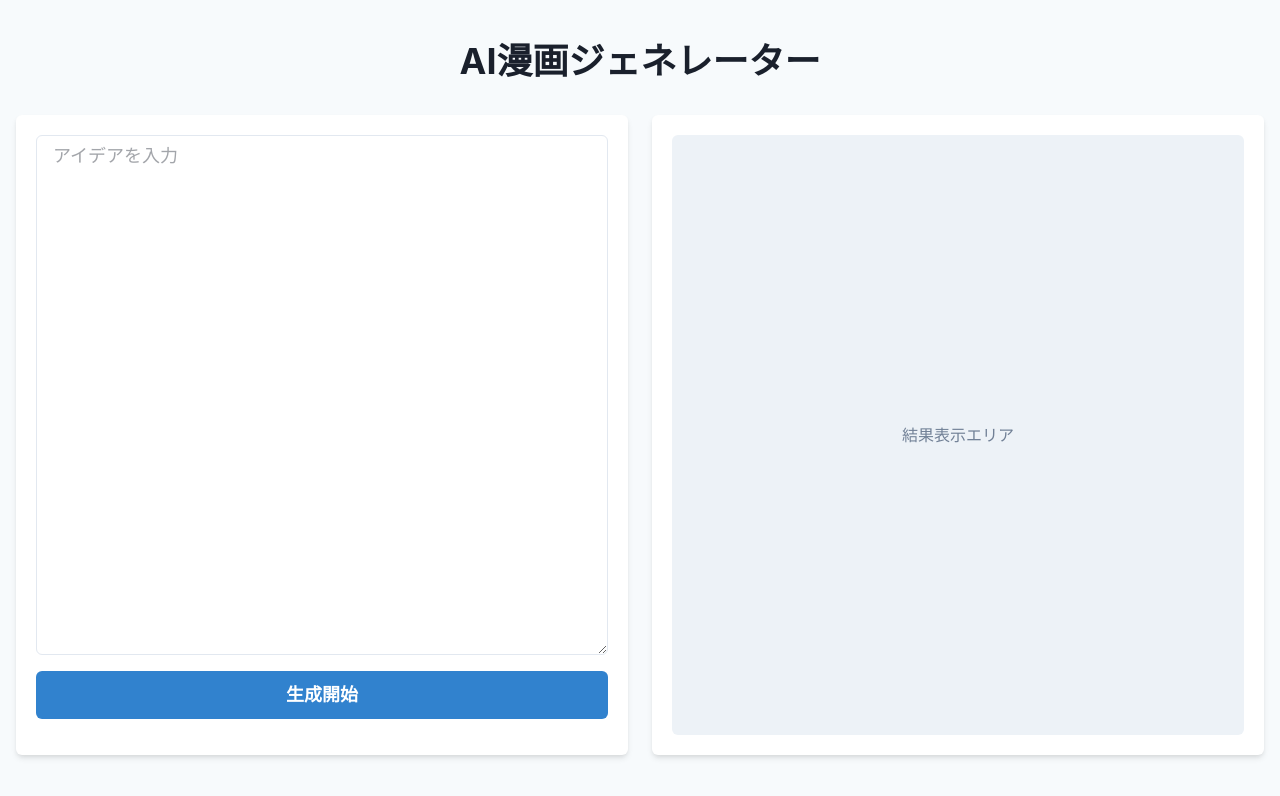
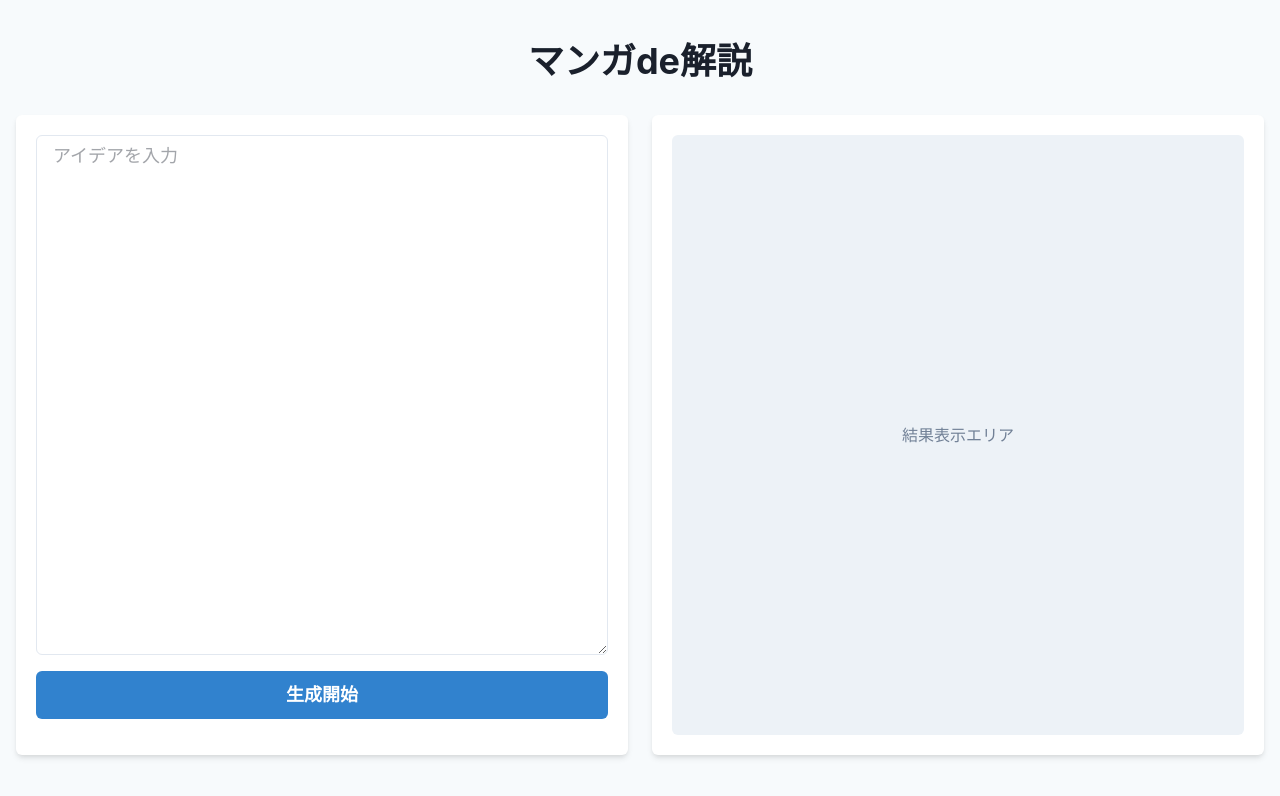
Before and after one commit to pi-poninc/24hour-hackason, a Next.js app in the folder frontend/: page / in a window 1280 px wide. Shown: the top 796 px of the page. Built offline with nearby package versions, Linux system fonts and the light colour scheme.

Commit message:
Update promptForm.tsx

```diff
--- a/frontend/src/components/ui/promptForm.tsx
+++ b/frontend/src/components/ui/promptForm.tsx
@@ -30,7 +30,7 @@ export const PromptForm = () => {
       <Container maxW="container.xl">
         <VStack spacing={8} align="stretch">
           <Heading as="h1" size="xl" textAlign="center">
-            AI漫画ジェネレーター
+            マンガde解説
           </Heading>
           <Flex direction={{ base: "column", md: "row" }} gap={6}>
             <Card minHeight="80vh" flex={1} bg={cardBgColor} boxShadow="md">
```
